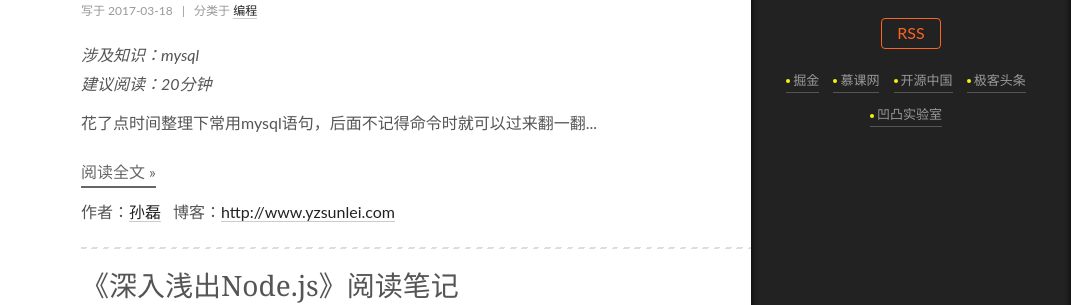
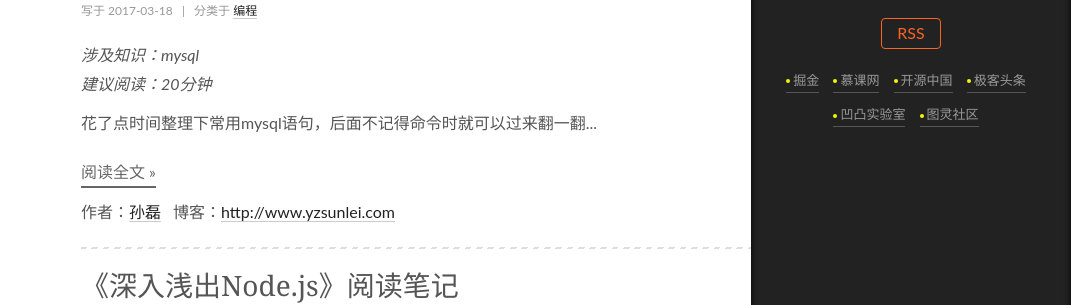
Before and after one commit to yzsunlei/yzsunlei.github.io, a Jekyll site: the page built from index.html, in a window 1280 px wide. Shown: the part 248-553 px from the top of the page, without its empty margins (209-1280 px from the left). Built offline with Jekyll 4.4.1, drawn with Linux system fonts in a browser that asks for light colours.

Commit message:
update blog layout

```diff
--- a/_includes/sidebar.html
+++ b/_includes/sidebar.html
@@ -53,6 +53,9 @@
                 <span class="links-of-author-item">
                     <a href="https://aotu.io/" target="_blank">凹凸实验室</a>
                 </span>
+                <span class="links-of-author-item">
+                    <a href="http://www.ituring.com.cn/" target="_blank">图灵社区</a>
+                </span>
             </div>
             <div class="links-of-author motion-element">
             </div>
```
